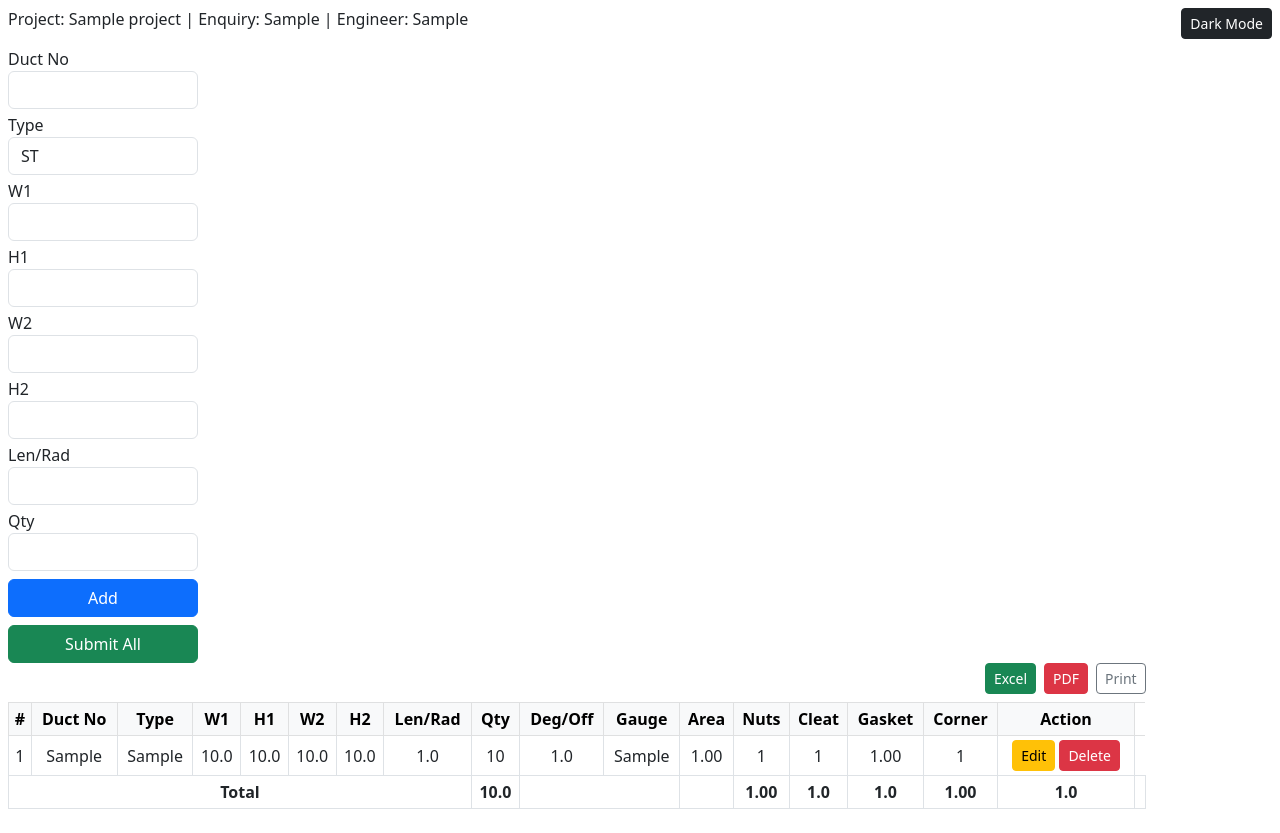
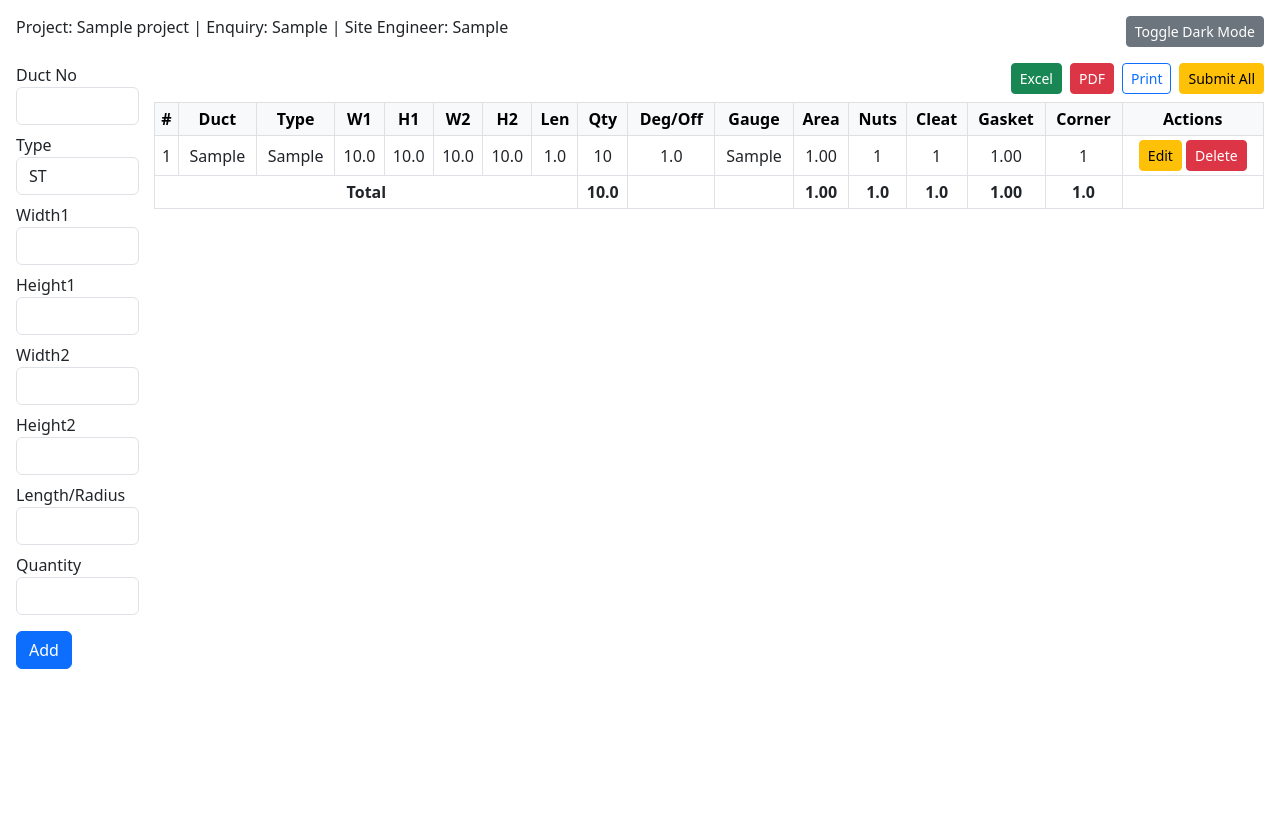
Before and after one commit to Madhan12-tech/duct-measurement, a Flask app: page /home/1 in a window 1280 px wide. After the commit the page ends 669 px from the top, so only its background shows below. Run offline with Flask 3, Linux system fonts and the light colour scheme; tables that the repository leaves empty hold one stand-in row (values such as "Sample post").

Commit message:
Update duct_entry.html

```diff
--- a/templates/duct_entry.html
+++ b/templates/duct_entry.html
@@ -15,159 +15,193 @@
       background-color: #333;
       border-color: #555;
     }
-
-    .row-flex {
-      display: flex;
-      flex-wrap: wrap;
-    }
-    .form-section {
-      flex: 0 0 10%;
-      padding-right: 10px;
-      min-width: 200px;
-    }
-    .table-section {
-      flex: 0 0 90%;
-      overflow-x: auto;
-    }
     th, td {
       text-align: center;
       vertical-align: middle;
     }
-
-    /* Sticky total row */
     .sticky-total {
       position: sticky;
       bottom: 0;
-      background: #eaeaea;
+      background: #e0e0e0;
+      z-index: 2;
+    }
+    @media (max-width: 768px) {
+      .row-flex {
+        flex-direction: column;
+      }
+      .form-section, .table-section {
+        width: 100%;
+      }
+    }
+    @media (min-width: 769px) {
+      .row-flex {
+        display: flex;
+        gap: 15px;
+      }
+      .form-section {
+        flex: 1;
+        width: 10%;
+      }
+      .table-section {
+        flex: 9;
+        width: 90%;
+      }
     }
   </style>
 </head>
 <body>
-  <div class="container-fluid p-2">
-    <div class="d-flex justify-content-between align-items-center mb-2">
-      <h6>Project: {{ project[1] }} | Enquiry: {{ project[2] }} | Engineer: {{ project[4] }}</h6>
-      <button class="btn btn-sm btn-dark" onclick="toggleDarkMode()">Dark Mode</button>
+  <div class="container-fluid p-3">
+    <div class="d-flex justify-content-between align-items-center mb-3">
+      <h6>Project: {{ project[1] }} | Enquiry: {{ project[2] }} | Site Engineer: {{ project[4] }}</h6>
+      <button class="btn btn-sm btn-secondary" onclick="toggleDarkMode()">Toggle Dark Mode</button>
     </div>
 
     <div class="row-flex">
-      <!-- Left: Form -->
+      <!-- Left Form -->
       <div class="form-section">
         <form method="POST" action="{{ url_for('add_duct') }}">
           <input type="hidden" name="project_id" value="{{ project_id }}">
           {% if edit_entry %}<input type="hidden" name="id" value="{{ edit_entry[0] }}">{% endif %}
 
-          <label>Duct No</label>
-          <input type="text" name="duct_no" class="form-control mb-1" required value="{{ edit_entry[2] if edit_entry else '' }}">
-
-          <label>Type</label>
-          <select class="form-control mb-1" name="duct_type" id="duct_type" onchange="toggleFields()" required>
-            {% for type in ['ST', 'RED', 'DUM', 'OFFSET', 'SHOE', 'VANES', 'ELB'] %}
-              <option value="{{ type }}" {% if edit_entry and edit_entry[3] == type %}selected{% endif %}>{{ type }}</option>
-            {% endfor %}
-          </select>
-
-          <label>W1</label>
-          <input type="number" step="0.01" name="width1" id="width1" class="form-control mb-1" required value="{{ edit_entry[4] if edit_entry else '' }}" oninput="copyW1H1()">
-
-          <label>H1</label>
-          <input type="number" step="0.01" name="height1" id="height1" class="form-control mb-1" required value="{{ edit_entry[5] if edit_entry else '' }}" oninput="copyW1H1()">
-
-          <label>W2</label>
-          <input type="number" step="0.01" name="width2" id="width2" class="form-control mb-1" value="{{ edit_entry[6] if edit_entry else '' }}">
-
-          <label>H2</label>
-          <input type="number" step="0.01" name="height2" id="height2" class="form-control mb-1" value="{{ edit_entry[7] if edit_entry else '' }}">
-
-          <label>Len/Rad</label>
-          <input type="number" step="0.01" name="length_or_radius" class="form-control mb-1" required value="{{ edit_entry[8] if edit_entry else '' }}">
-
-          <label>Qty</label>
-          <input type="number" name="quantity" class="form-control mb-1" required value="{{ edit_entry[9] if edit_entry else '' }}">
-
-          <div id="degreeField">
-            <label>Deg/Off</label>
-            <input type="number" step="0.01" name="degree_or_offset" class="form-control mb-1" value="{{ edit_entry[10] if edit_entry else '' }}">
+          <div class="mb-2"><label>Duct No</label>
+            <input type="text" name="duct_no" class="form-control" required value="{{ edit_entry[2] if edit_entry else '' }}">
           </div>
 
-          <div id="factorField" style="display:none;">
-            <label>Factor</label>
-            <input type="number" step="0.1" name="factor" class="form-control mb-1" value="{{ edit_entry[11] if edit_entry else 1.5 }}">
+          <div class="mb-2"><label>Type</label>
+            <select class="form-control" name="duct_type" id="duct_type" onchange="toggleFields()" required>
+              {% for type in ['ST','RED','DUM','OFFSET','SHOE','VANES','ELB'] %}
+                <option value="{{ type }}" {% if edit_entry and edit_entry[3] == type %}selected{% endif %}>{{ type }}</option>
+              {% endfor %}
+            </select>
           </div>
 
-          <button type="submit" class="btn btn-primary w-100 mt-1">{{ 'Update' if edit_entry else 'Add' }}</button>
+          <div class="mb-2"><label>Width1</label>
+            <input type="number" name="width1" id="width1" step="0.01" class="form-control" required value="{{ edit_entry[4] if edit_entry else '' }}" oninput="copyToSecond('width')">
+          </div>
+
+          <div class="mb-2"><label>Height1</label>
+            <input type="number" name="height1" id="height1" step="0.01" class="form-control" required value="{{ edit_entry[5] if edit_entry else '' }}" oninput="copyToSecond('height')">
+          </div>
+
+          <div class="mb-2"><label>Width2</label>
+            <input type="number" name="width2" id="width2" step="0.01" class="form-control" value="{{ edit_entry[6] if edit_entry else '' }}">
+          </div>
+
+          <div class="mb-2"><label>Height2</label>
+            <input type="number" name="height2" id="height2" step="0.01" class="form-control" value="{{ edit_entry[7] if edit_entry else '' }}">
+          </div>
+
+          <div class="mb-2"><label>Length/Radius</label>
+            <input type="number" name="length_or_radius" step="0.01" class="form-control" required value="{{ edit_entry[8] if edit_entry else '' }}">
+          </div>
+
+          <div class="mb-2"><label>Quantity</label>
+            <input type="number" name="quantity" class="form-control" required value="{{ edit_entry[9] if edit_entry else '' }}">
+          </div>
+
+          <div class="mb-2" id="degreeDiv" style="display:none;"><label>Degree/Offset</label>
+            <input type="number" name="degree_or_offset" step="0.01" class="form-control" value="{{ edit_entry[10] if edit_entry else '' }}">
+          </div>
+
+          <div class="mb-2" id="factorDiv" style="display:none;"><label>Factor</label>
+            <input type="number" name="factor" step="0.1" class="form-control" value="{{ edit_entry[11] if edit_entry else 1.0 }}">
+          </div>
+
+          <button type="submit" class="btn btn-primary mt-2">{{ 'Update' if edit_entry else 'Add' }}</button>
         </form>
 
         {% with messages = get_flashed_messages() %}
           {% if messages %}
-            <div class="alert alert-success mt-2">{{ messages[0] }}</div>
+            <div class="alert alert-info mt-2">{{ messages[0] }}</div>
           {% endif %}
         {% endwith %}
-
-        <form action="{{ url_for('submit_all', project_id=project_id) }}" method="POST">
-          <button class="btn btn-success w-100 mt-2">Submit All</button>
-        </form>
       </div>
 
-      <!-- Right: Table -->
+      <!-- Right Table -->
       <div class="table-section">
         <div class="d-flex justify-content-end mb-2 gap-2">
           <a href="{{ url_for('export_excel', project_id=project_id) }}" class="btn btn-success btn-sm">Excel</a>
           <a href="{{ url_for('export_pdf', project_id=project_id) }}" class="btn btn-danger btn-sm">PDF</a>
-          <button onclick="window.print()" class="btn btn-outline-secondary btn-sm">Print</button>
+          <button onclick="window.print()" class="btn btn-outline-primary btn-sm">Print</button>
+          <form method="POST" action="{{ url_for('submit_all', project_id=project_id) }}" class="d-inline">
+            <button type="submit" class="btn btn-warning btn-sm">Submit All</button>
+          </form>
         </div>
 
+        <div style="overflow-x:auto;">
         <table class="table table-bordered table-sm">
           <thead class="table-light sticky-top">
             <tr>
-              <th>#</th><th>Duct No</th><th>Type</th><th>W1</th><th>H1</th><th>W2</th><th>H2</th>
-              <th>Len/Rad</th><th>Qty</th><th>Deg/Off</th><th style="display:none;">Factor</th><th>Gauge</th>
-              <th>Area</th><th>Nuts</th><th>Cleat</th><th>Gasket</th><th>Corner</th><th>Action</th>
+              <th>#</th><th>Duct</th><th>Type</th><th>W1</th><th>H1</th><th>W2</th><th>H2</th><th>Len</th>
+              <th>Qty</th><th>Deg/Off</th><!-- <th>Factor</th> -->
+              <th>Gauge</th><th>Area</th><th>Nuts</th>
+              <th>Cleat</th><th>Gasket</th><th>Corner</th><th>Actions</th>
             </tr>
           </thead>
           <tbody>
             {% for entry in entries %}
             <tr>
               <td>{{ loop.index }}</td>
-              <td>{{ entry[2] }}</td><td>{{ entry[3] }}</td><td>{{ entry[4] }}</td><td>{{ entry[5] }}</td>
-              <td>{{ entry[6] }}</td><td>{{ entry[7] }}</td><td>{{ entry[8] }}</td><td>{{ entry[9] }}</td>
-              <td>{{ entry[10] }}</td><td style="display:none;">{{ entry[11] }}</td><td>{{ entry[12] }}</td>
-              <td>{{ '%.2f'|format(entry[13]) }}</td><td>{{ entry[14] }}</td><td>{{ entry[15] }}</td>
-              <td>{{ '%.2f'|format(entry[16]) }}</td><td>{{ entry[17] }}</td>
+              <td>{{ entry[2] }}</td>
+              <td>{{ entry[3] }}</td>
+              <td>{{ entry[4] }}</td>
+              <td>{{ entry[5] }}</td>
+              <td>{{ entry[6] }}</td>
+              <td>{{ entry[7] }}</td>
+              <td>{{ entry[8] }}</td>
+              <td>{{ entry[9] }}</td>
+              <td>{{ entry[10] }}</td>
+              <!-- <td>{{ entry[11] }}</td> -->
+              <td>{{ entry[12] }}</td>
+              <td>{{ '%.2f'|format(entry[13]) }}</td>
+              <td>{{ entry[14] }}</td>
+              <td>{{ entry[15] }}</td>
+              <td>{{ '%.2f'|format(entry[16]) }}</td>
+              <td>{{ entry[17] }}</td>
               <td>
-                <a href="{{ url_for('edit_duct', id=entry[0]) }}" class="btn btn-warning btn-sm">Edit</a>
-                <a href="{{ url_for('delete_duct', id=entry[0]) }}" onclick="return confirm('Delete this entry?')" class="btn btn-danger btn-sm">Delete</a>
+                <a href="{{ url_for('edit_duct', id=entry[0]) }}" class="btn btn-sm btn-warning">Edit</a>
+                <a href="{{ url_for('delete_duct', id=entry[0]) }}" class="btn btn-sm btn-danger" onclick="return confirm('Delete this entry?')">Delete</a>
               </td>
             </tr>
             {% endfor %}
+            <!-- Sticky Total Row -->
             <tr class="sticky-total fw-bold">
               <td colspan="8">Total</td>
-              <td>{{ total_qty }}</td><td colspan="2"></td><td></td>
+              <td>{{ total_qty }}</td>
+              <td colspan="1"></td>
+              <td></td>
               <td>{{ '%.2f'|format(total_area) }}</td>
-              <td>{{ total_bolts }}</td><td>{{ total_cleat }}</td>
-              <td>{{ '%.2f'|format(total_gasket) }}</td><td>{{ total_corner }}</td><td></td>
+              <td>{{ total_bolts }}</td>
+              <td>{{ total_cleat }}</td>
+              <td>{{ '%.2f'|format(total_gasket) }}</td>
+              <td>{{ total_corner }}</td>
+              <td></td>
             </tr>
           </tbody>
         </table>
+        </div>
       </div>
     </div>
   </div>
 
   <script>
     function toggleDarkMode() {
-      document.body.classList.toggle('dark-mode');
+      document.body.classList.toggle("dark-mode");
     }
 
     function toggleFields() {
-      const type = document.getElementById('duct_type').value;
-      document.getElementById('factorField').style.display = ['RED','OFFSET','SHOE','ELB'].includes(type) ? 'block' : 'none';
-      document.getElementById('degreeField').style.display = ['OFFSET','ELB'].includes(type) ? 'block' : 'none';
+      const type = document.getElementById("duct_type").value;
+      document.getElementById("factorDiv").style.display = ["RED", "OFFSET", "SHOE", "ELB"].includes(type) ? "block" : "none";
+      document.getElementById("degreeDiv").style.display = ["OFFSET", "ELB"].includes(type) ? "block" : "none";
     }
 
-    function copyW1H1() {
-      const w1 = document.getElementById("width1").value;
-      const h1 = document.getElementById("height1").value;
-      if (!document.getElementById("width2").value) document.getElementById("width2").value = w1;
-      if (!document.getElementById("height2").value) document.getElementById("height2").value = h1;
+    function copyToSecond(dim) {
+      if (dim === 'width') {
+        document.getElementById("width2").value = document.getElementById("width1").value;
+      }
+      if (dim === 'height') {
+        document.getElementById("height2").value = document.getElementById("height1").value;
+      }
     }
 
     window.onload = toggleFields;
```
